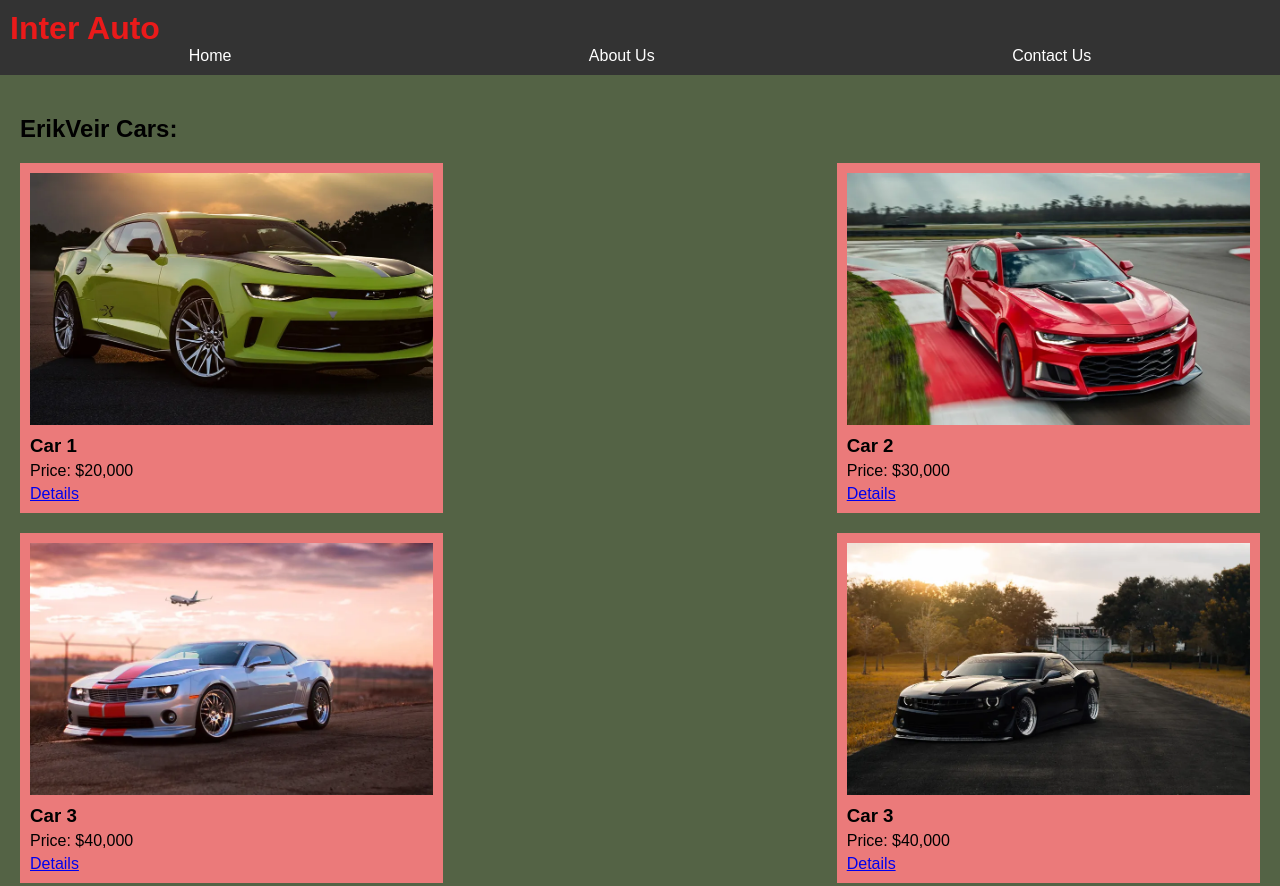
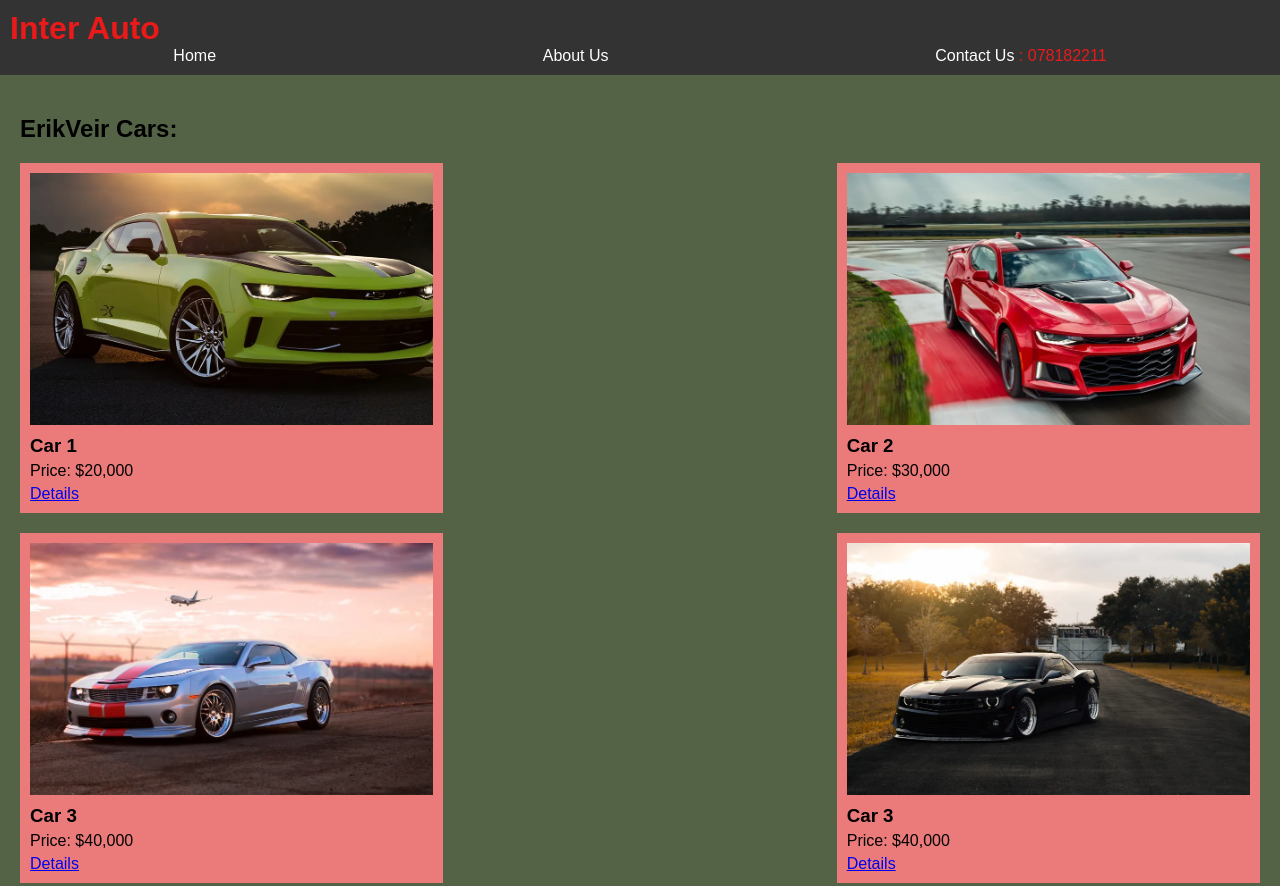
Before and after one commit to edybologna/web-1, a plain HTML site: page index.html in a window 1280 px wide. Shown: the top 886 px of the page. Drawn offline with Linux system fonts and the light colour scheme.

Commit message:
Update index.html

```diff
--- a/index.html
+++ b/index.html
@@ -24,7 +24,7 @@
 			<ul>
 				<li><a href="https://interauto.md/">Home</a></li>
 				<li><a href="https://www.google.com/maps/place/Interauto/@47.0375487,28.825478,17z/data=!3m1!4b1!4m6!3m5!1s0x40c97db5eefebfbb:0x48cd1019bbd9139b!8m2!3d47.0375487!4d28.825478!16s%2Fg%2F11nmcnvgpv">About Us</a></li>
-				<li><a href="https://interauto.md/contacte/">Contact Us</a></li>
+				<li><a href="https://interauto.md/contacte/">Contact Us</a>   : 078182211</li>
 			</ul>
 		</nav>
 	</header>
```
